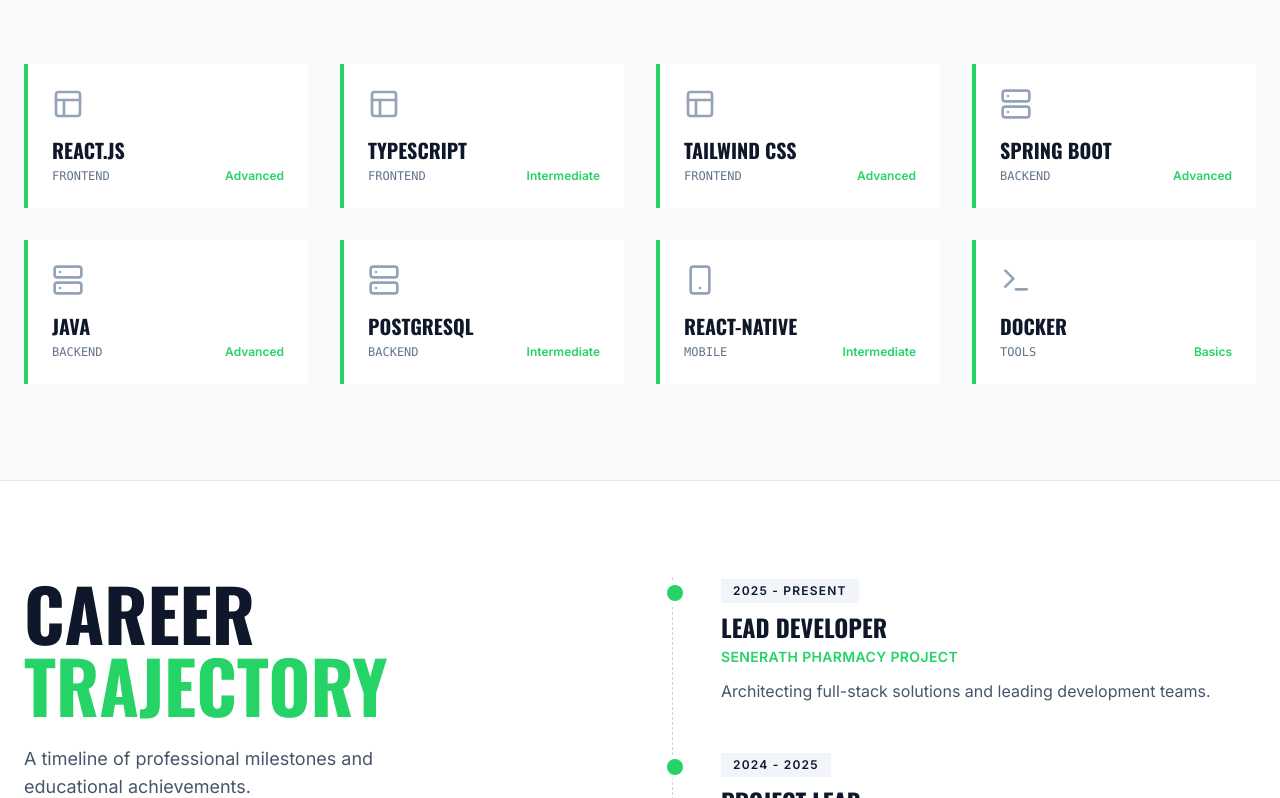
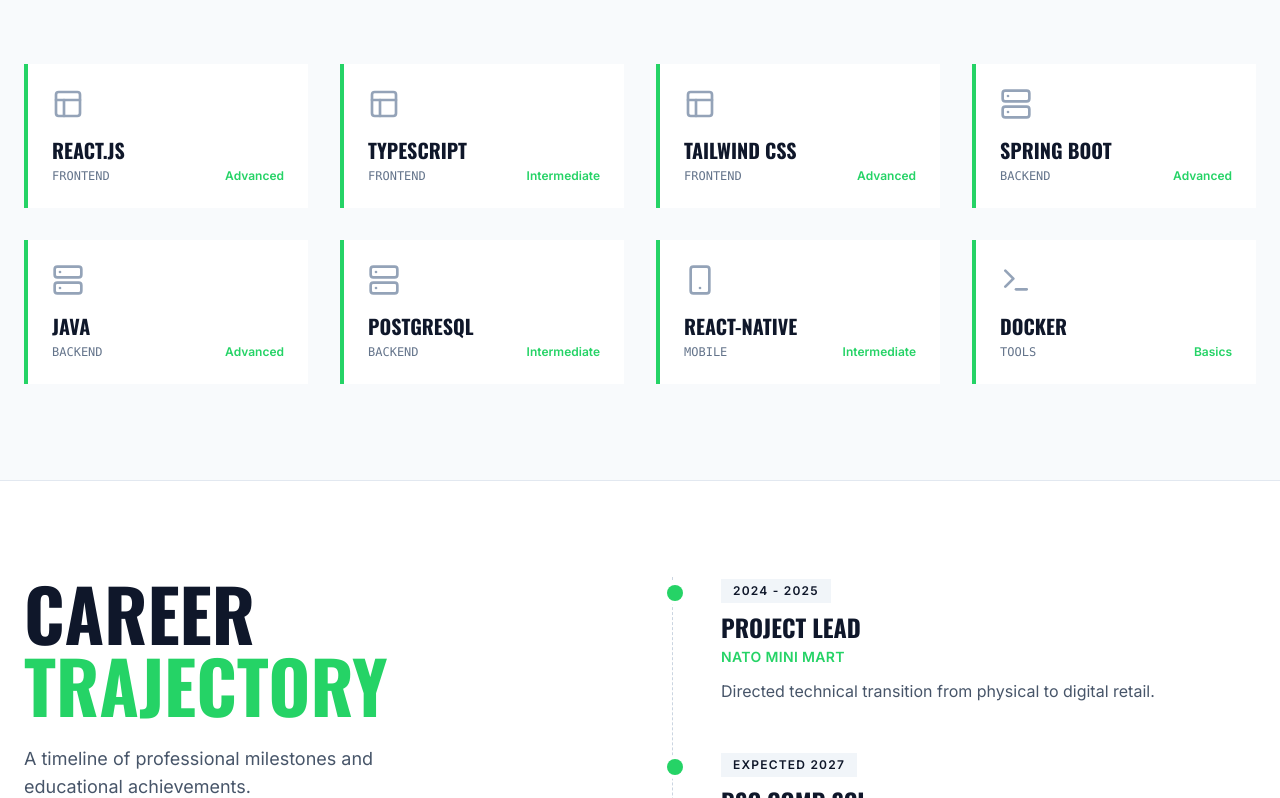
Before and after one commit to Sasudul/sasa, a React (Vite) app in the folder sasundul-portfolio/: page / in a window 1280 px wide. Shown: the part 2002-2800 px from the top of the page. Built offline with nearby package versions, Linux system fonts and the light colour scheme.

Commit message:
update changes

```diff
--- a/sasundul-portfolio/App.tsx
+++ b/sasundul-portfolio/App.tsx
@@ -40,7 +40,6 @@ const SKILLS: Skill[] = [
   { name: 'Docker', level: 'Basics', category: 'Tools' },
 ];
 
-// UPDATED: Added IDs and Featured boolean for the new layout logic
 const PROJECTS = [
   {
     id: 1,
@@ -86,46 +85,29 @@ const PROJECTS = [
     tech: ["XML", "JAVA", "SQLite"],
     image: "https://cdn.dribbble.com/users/6835304/screenshots/17832684/pizza_hut_-_mobile_app_redesign.png?q=80&w=1200&auto=format&fit=crop",
     featured: true
-  },
-  {
-    id: 6,
-    title: "Pizza Mania Admin",
-    category: "ENTERPRISE",
-    description: "Backend administration panel for managing orders and menu items.",
-    tech: ["XML", "JAVA", "SQLite"],
-    image: "https://cdn.dribbble.com/users/6835304/screenshots/17832684/pizza_hut_-_mobile_app_redesign.png?q=80&w=1200&auto=format&fit=crop",
-    featured: false
   }
 ];
 
 const EXPERIENCE: ExperienceItem[] = [
-  {
-    year: '2025 - Present',
-    title: 'Lead Developer',
-    org: 'Senerath Pharmacy Project',
-    desc: 'Architecting full-stack solutions and leading development teams.'
-  },
   {
     year: '2024 - 2025',
     title: 'Project Lead',
     org: 'Nato Mini Mart',
     desc: 'Directed technical transition from physical to digital retail.'
   },
-  {
-    year: '2023',
-    title: 'Software Eng.',
-    org: 'NIBM',
-    desc: 'Foundational certification in OOP and SDLC methodologies.'
-  },
+
   {
     year: 'Expected 2027',
     title: 'BSc Comp Sci',
     org: 'NIBM',
     desc: 'Focusing on Distributed Systems and Software Engineering.'
+  }, {
+    year: '2023',
+    title: 'Software Eng.',
+    org: 'NIBM',
+    desc: 'Foundational certification in OOP and SDLC methodologies.'
   }
 ];
-
-// --- Sub-Components ---
 
 const Marquee = () => (
   <div className="relative flex overflow-hidden bg-wa-green py-3 md:py-4 transform -skew-y-2 border-y-4 border-black dark:border-white">
@@ -627,7 +609,7 @@ const App: React.FC = () => {
                       {[
                         { icon: <Github size={24} />, label: "GitHub", href: "https://github.com/Sasudul" },
                         { icon: <Linkedin size={24} />, label: "LinkedIn", href: "https://www.linkedin.com/in/sasundul/" },
-                        { icon: <MessageCircle size={24} />, label: "WhatsApp", href: "https://wa.me/940629020" },
+                        { icon: <MessageCircle size={24} />, label: "WhatsApp", href: "https://wa.me/+94740629020" },
                         { icon: <Mail size={24} />, label: "Email", href: "mailto:sasuduln@gmail.com" }
                       ].map((social, idx) => (
                         <a
--- a/sasundul-portfolio/index.html
+++ b/sasundul-portfolio/index.html
@@ -6,6 +6,8 @@
     <title>| Sasundul Wanasinghe |</title>
     <link rel="icon" type="image/x-icon" href="/favicon.ico" />
     <meta name="description" content="Portfolio of Sasundul Wanasinghe, a Full Stack Developer." />
+    <meta property="og:title" content="Sasundul Wanasinghe" />
+<meta property="og:site_name" content="sasudul.xyz" />
     <script src="https://cdn.tailwindcss.com"></script>
     <script>
       tailwind.config = {
```
